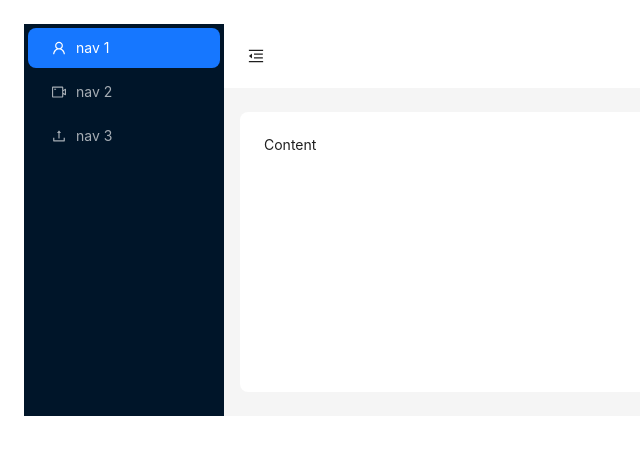
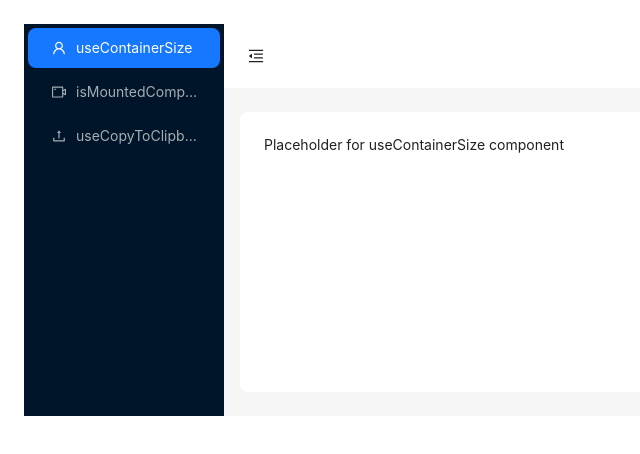
Before and after one commit to alnikif/Custom-hooks, a React (Create React App) app: page / in a window 1280 px wide. Shown: the top 454 px of the page, without its empty margins (0-640 px from the left). Built offline with nearby package versions, Linux system fonts and the light colour scheme.

Commit message:
add renderSelectedComponent

```diff
--- a/src/App.tsx
+++ b/src/App.tsx
@@ -8,14 +8,31 @@ import {
     VideoCameraOutlined,
 } from '@ant-design/icons';
 import { Layout, Menu, Button, theme } from 'antd';
+import { CustomHooksList } from './types/customHooksType';
+import IsMountedComponent from './components/IsMountedComponent'; // Импорт компонента
 
 const { Header, Sider, Content } = Layout;
 
 const App: React.FC = () => {
     const [collapsed, setCollapsed] = useState(false);
+    const [selectedMenu, setSelectedMenu] = useState(CustomHooksList.useContainerSize);
     const {
         token: { colorBgContainer, borderRadiusLG },
     } = theme.useToken();
+
+    // Рендер компонента в зависимости от выбранного пункта меню
+    const renderSelectedComponent = () => {
+        switch (selectedMenu) {
+            case CustomHooksList.useContainerSize:
+                return <div>Placeholder for useContainerSize component</div>;
+            case CustomHooksList.IsMountedComponent:
+                return <IsMountedComponent />;
+            case CustomHooksList.useCopyToClipboard:
+                return <div>Placeholder for useCopyToClipboard component</div>;
+            default:
+                return null;
+        }
+    };
 
     return (
         <Layout>
@@ -25,21 +42,23 @@ const App: React.FC = () => {
                     theme="dark"
                     mode="inline"
                     defaultSelectedKeys={['1']}
+                    selectedKeys={[selectedMenu]}
+                    onClick={(e) => setSelectedMenu(e.key as CustomHooksList)}
                     items={[
                         {
-                  key: '1',
+                            key: CustomHooksList.useContainerSize,
                             icon: <UserOutlined />,
-                  label: 'nav 1',
+                            label: CustomHooksList.useContainerSize,
                         },
                         {
-                  key: '2',
+                            key: CustomHooksList.IsMountedComponent,
                             icon: <VideoCameraOutlined />,
-                  label: 'nav 2',
+                            label: CustomHooksList.IsMountedComponent,
                         },
                         {
-                  key: '3',
+                            key: CustomHooksList.useCopyToClipboard,
                             icon: <UploadOutlined />,
-                  label: 'nav 3',
+                            label: CustomHooksList.useCopyToClipboard,
                         },
                     ]}
                 />
@@ -66,7 +85,7 @@ const App: React.FC = () => {
                         borderRadius: borderRadiusLG,
                     }}
                 >
-            Content
+                    {renderSelectedComponent()}
                 </Content>
             </Layout>
         </Layout>
--- /dev/null
+++ b/src/components/IsMountedComponent.tsx
@@ -0,0 +1,11 @@
+import React from 'react';
+
+const IsMountedComponent = () => {
+    return (
+        <div>
+            IsMountedComponent
+        </div>
+    );
+};
+
+export default IsMountedComponent;
--- /dev/null
+++ b/src/types/customHooksType.ts
@@ -0,0 +1,10 @@
+
+export enum CustomHooksList  {
+    useContainerSize = 'useContainerSize',
+    useCopyToClipboard = 'useCopyToClipboard',
+    UseHover = 'useHover',
+    useIsFirstRender = 'useIsFirstRender',
+    IsMountedComponent = 'isMountedComponent',
+    useToggle = 'useToggle',
+    useLocalStorage = 'useLocalStorage',
+}
```
Lines whose indentation alone changed are shown as unchanged.
